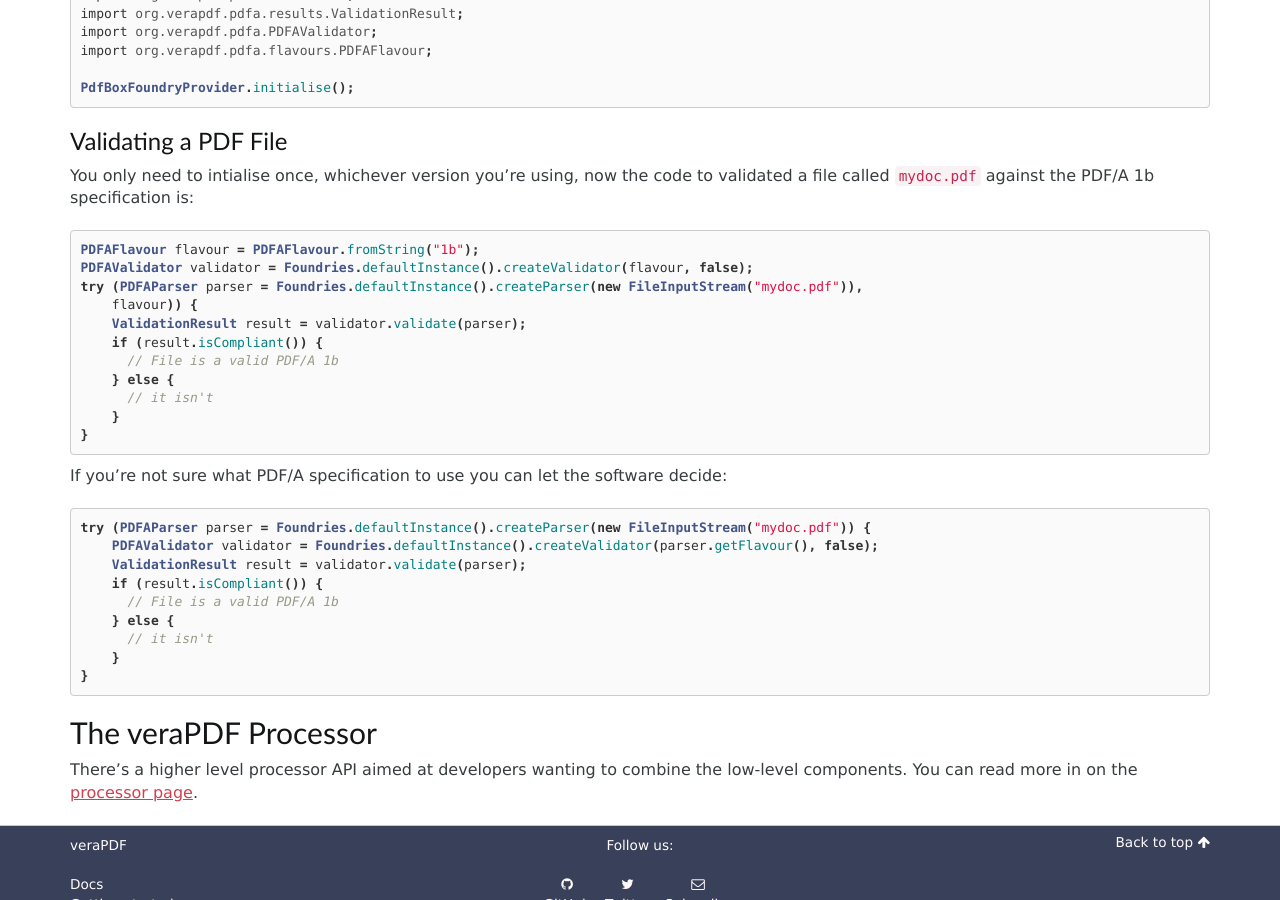
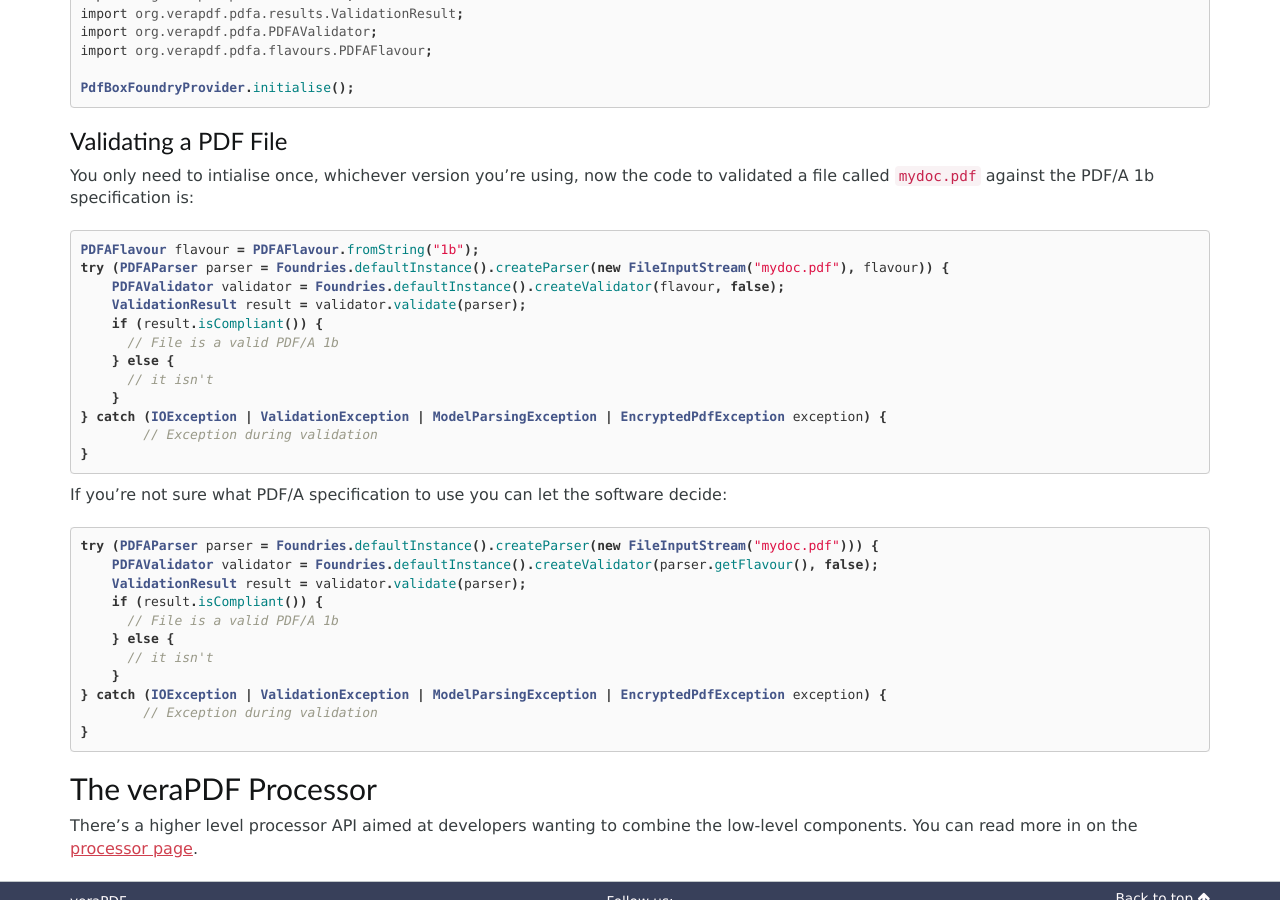
Before and after one commit to veraPDF/veraPDF.github.io, a Jekyll site: the page built from develop/index.md, in a window 1280 px wide and 900 px high, scrolled down 2086 px. Built offline with Jekyll 4.4.1, drawn with Linux system fonts in a browser that asks for light colours; nearby versions of some CDN libraries.

Commit message:
Fixed code examples

````diff
--- a/develop/index.md
+++ b/develop/index.md
@@ -124,22 +124,23 @@ validated a file called `mydoc.pdf` against the PDF/A 1b specification is:
 
 ```java
 PDFAFlavour flavour = PDFAFlavour.fromString("1b");
-PDFAValidator validator = Foundries.defaultInstance().createValidator(flavour, false);
-try (PDFAParser parser = Foundries.defaultInstance().createParser(new FileInputStream("mydoc.pdf")),
-    flavour)) {
+try (PDFAParser parser = Foundries.defaultInstance().createParser(new FileInputStream("mydoc.pdf"), flavour)) {
+    PDFAValidator validator = Foundries.defaultInstance().createValidator(flavour, false);
     ValidationResult result = validator.validate(parser);
     if (result.isCompliant()) {
       // File is a valid PDF/A 1b
     } else {
       // it isn't
     }
+} catch (IOException | ValidationException | ModelParsingException | EncryptedPdfException exception) {
+	// Exception during validation
 }
 ```
 
 If you're not sure what PDF/A specification to use you can let the software decide:
 
 ```java
-try (PDFAParser parser = Foundries.defaultInstance().createParser(new FileInputStream("mydoc.pdf")) {
+try (PDFAParser parser = Foundries.defaultInstance().createParser(new FileInputStream("mydoc.pdf"))) {
     PDFAValidator validator = Foundries.defaultInstance().createValidator(parser.getFlavour(), false);
     ValidationResult result = validator.validate(parser);
     if (result.isCompliant()) {
@@ -147,6 +148,8 @@ try (PDFAParser parser = Foundries.defaultInstance().createParser(new FileInputS
     } else {
       // it isn't
     }
+} catch (IOException | ValidationException | ModelParsingException | EncryptedPdfException exception) {
+	// Exception during validation
 }
 ```
 
````
Also changed, not shown: plugins/index.md (+1 -1 lines).
